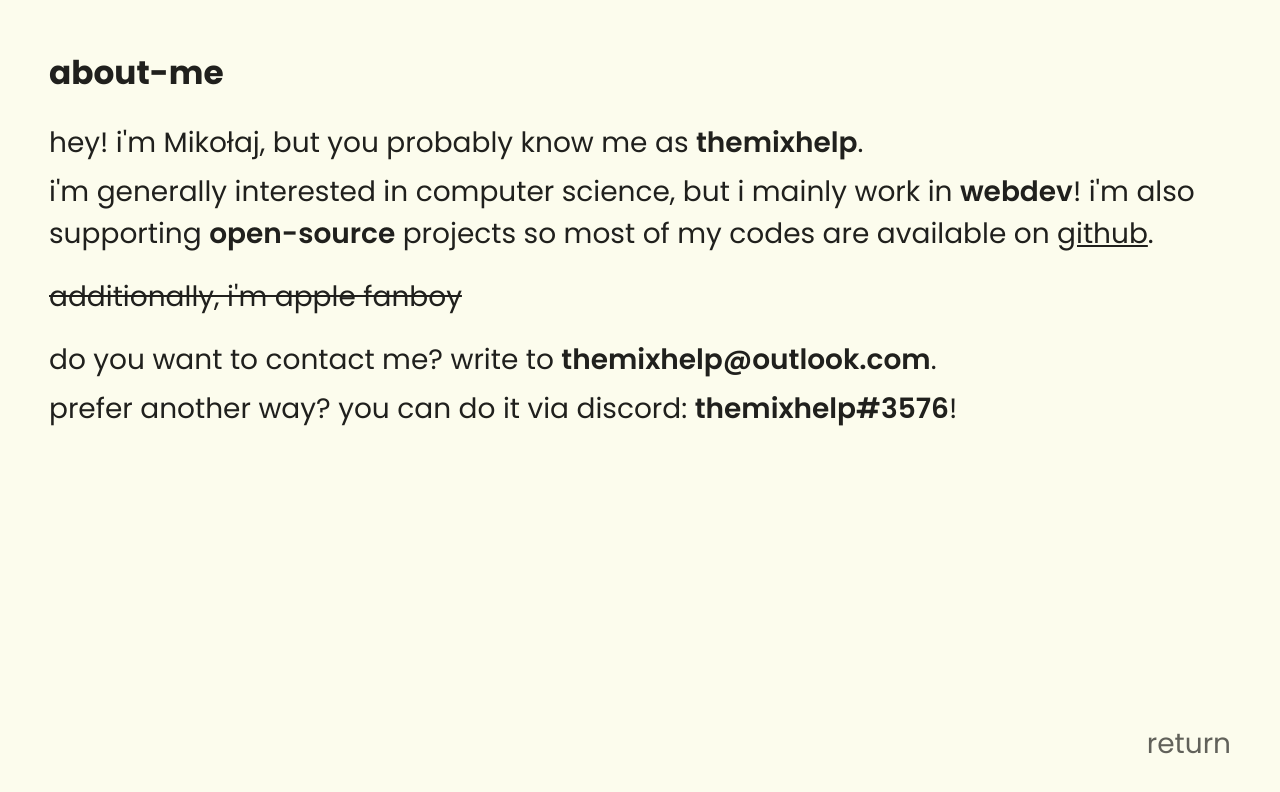
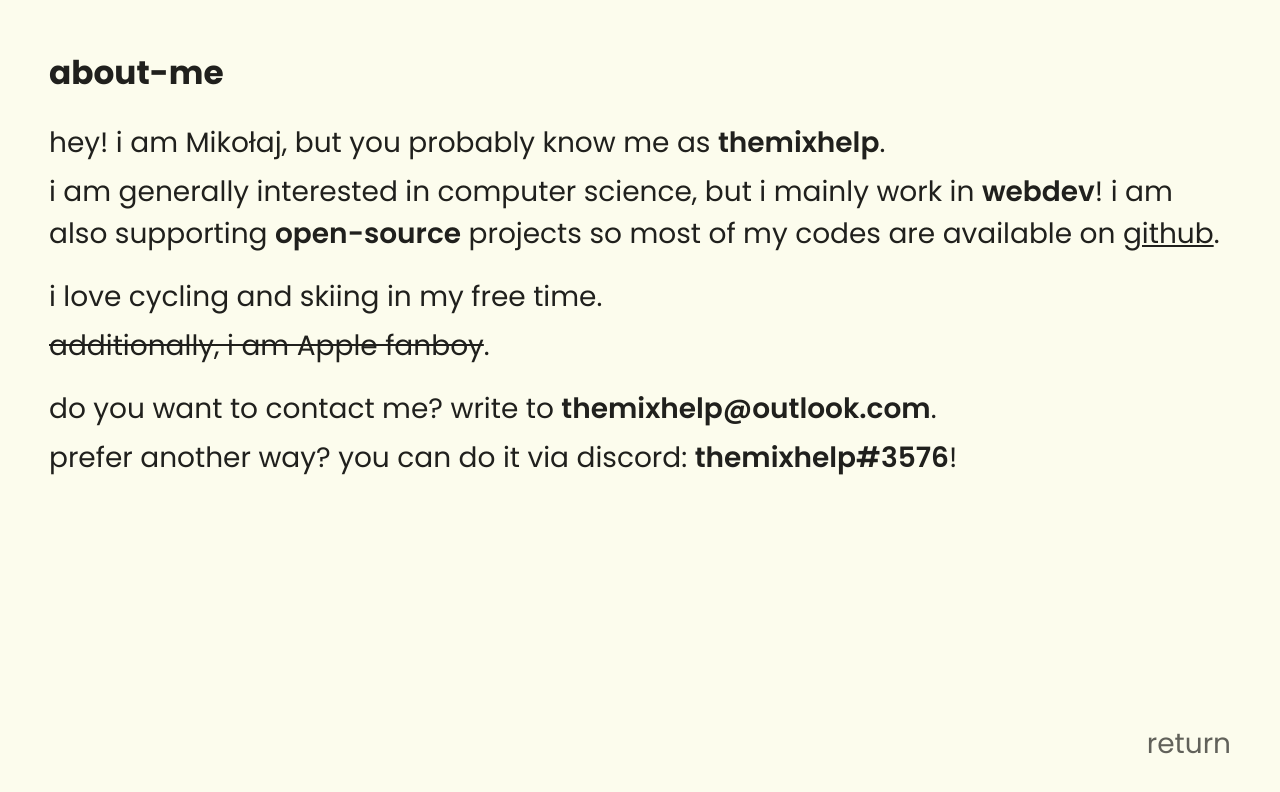
Before and after one commit to themixhelp/themixhelp.ovh, a Vue app: page /about-me in a window 1280 px wide. Shown: the top 792 px of the page. Built offline with nearby package versions, Linux system fonts and the light colour scheme.

Commit message:
update AboutMe.vue content

```diff
--- a/src/views/AboutMe.vue
+++ b/src/views/AboutMe.vue
@@ -7,16 +7,17 @@
 		<h1>about-me</h1>
 
 		<article>
-			<p>hey! i'm Mikołaj, but you probably know me as <strong>themixhelp</strong>.</p>
+			<p>hey! i am Mikołaj, but you probably know me as <strong>themixhelp</strong>.</p>
 			<p>
-				i'm generally interested in computer science, but i mainly work in <strong>webdev</strong>! i'm also supporting <strong>open-source</strong> projects so most of my codes are available on
+				i am generally interested in computer science, but i mainly work in <strong>webdev</strong>! i am also supporting <strong>open-source</strong> projects so most of my codes are available on
 				<a href="https://github.com/themixhelp">github</a>.
 			</p>
 		</article>
 
 		<article>
+			<p>i love cycling and skiing in my free time.</p>
 			<p>
-				<s>additionally, i'm apple fanboy</s>
+				<s>additionally, i am Apple fanboy</s>.
 			</p>
 		</article>
 
```
